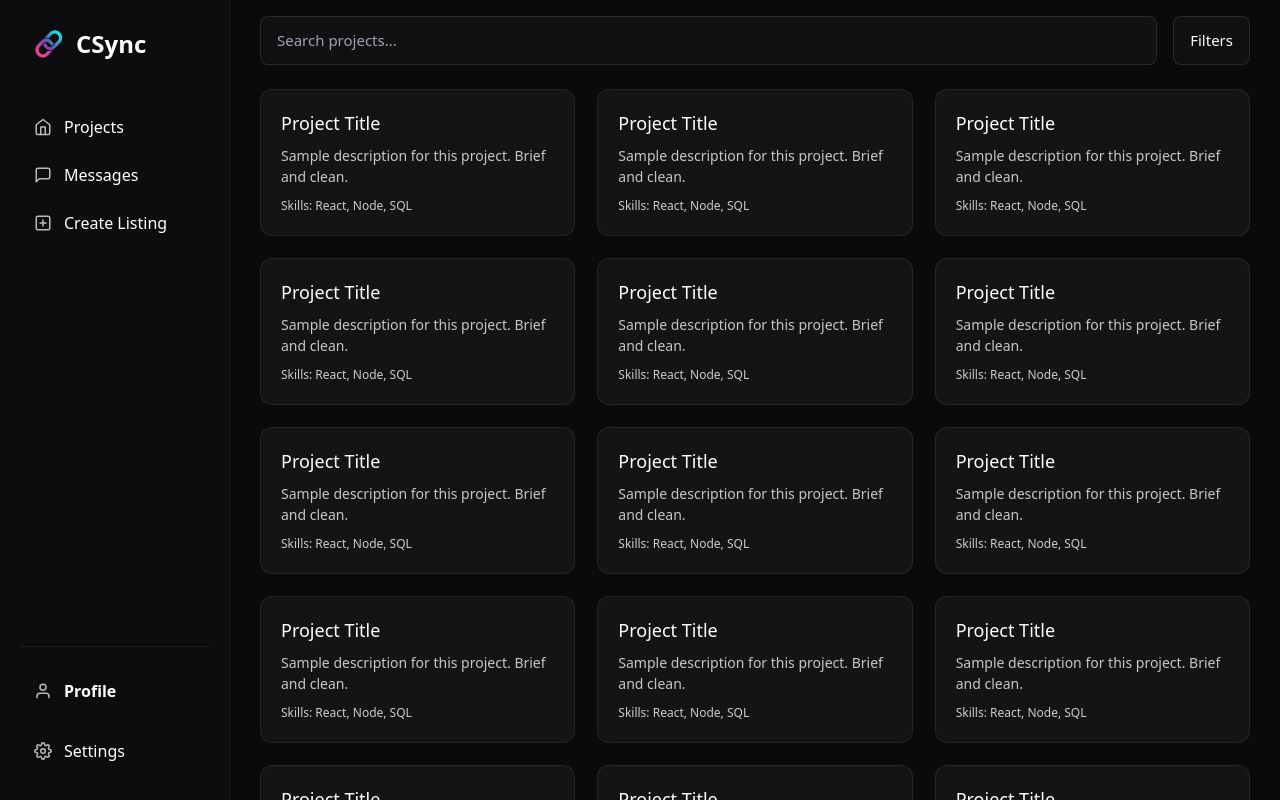
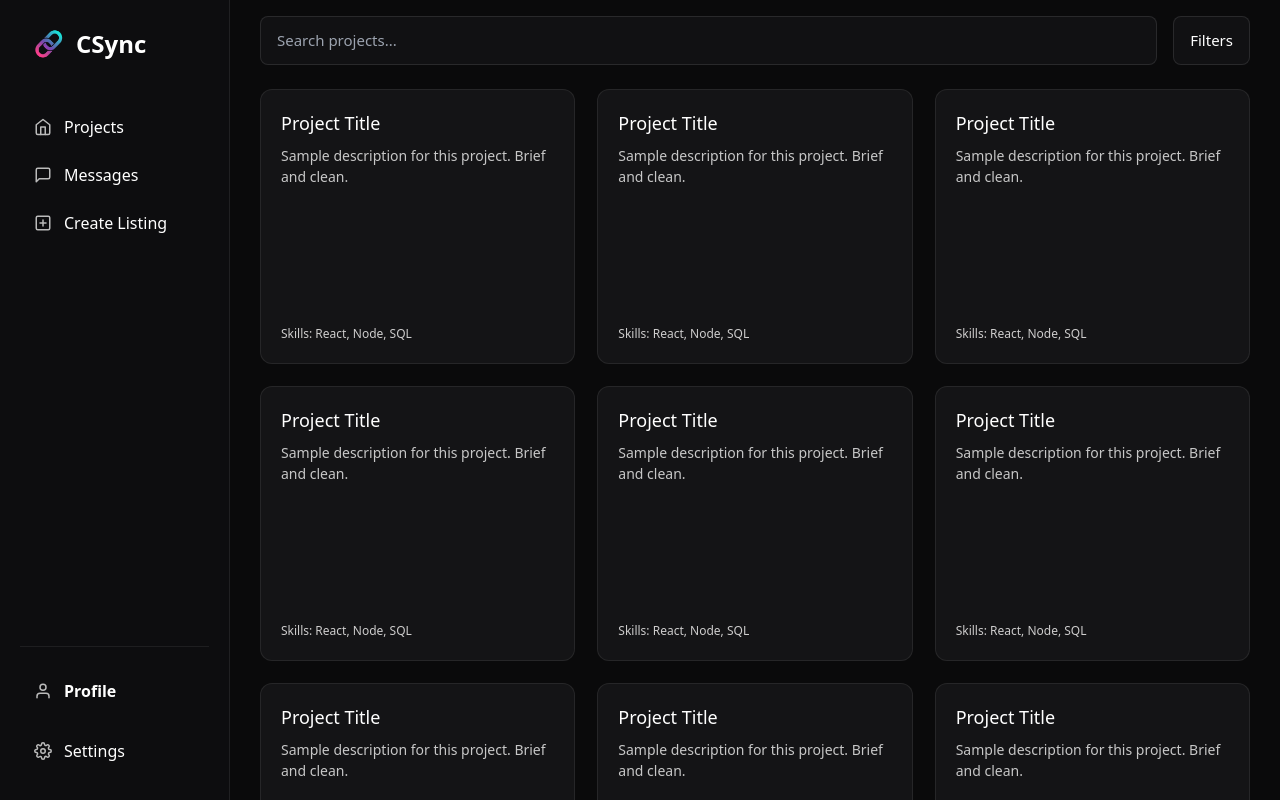
Before and after one commit to deepp5/CSync, a React (Vite) app in the folder frontend/: page /home in a window 1280 px wide. Built offline with nearby package versions, Linux system fonts and the light colour scheme.

Commit message:
more home page updates

```diff
--- a/frontend/src/Components/HomePage/Cards/Card.css
+++ b/frontend/src/Components/HomePage/Cards/Card.css
@@ -5,6 +5,10 @@
     padding: 20px;
     transition: 0.25s ease;
     cursor: pointer;
+    min-height: 275px;
+    display: flex;
+    flex-direction: column;
+    justify-content: space-between;
 }
 
 .project-card:hover {
--- a/frontend/src/Components/HomePage/Cards/Card.jsx
+++ b/frontend/src/Components/HomePage/Cards/Card.jsx
@@ -4,8 +4,10 @@ import "./Card.css";
 export default function Card() {
   return (
         <div className="project-card">
-            <h3>Project Title</h3>
-            <p className="desc">Sample description for this project. Brief and clean.</p>
+            <div className = "cardTop">
+                <h3>Project Title</h3>
+                <p className="desc">Sample description for this project. Brief and clean.</p>
+            </div>
             <p className="skills">Skills: React, Node, SQL</p>
         </div>
     );
--- a/frontend/src/Components/HomePage/Search/SearchBar.css
+++ b/frontend/src/Components/HomePage/Search/SearchBar.css
@@ -20,9 +20,14 @@
     transition: 0.2s ease;
 }
 
+.search-input:hover{
+    outline: none;
+    border-color: #ffffff;
+}
+
 .search-input:focus {
     outline: none;
-    border-color: #21daf2;
+    border-color: #ffffff;
 }
 
 .filter-btn {
@@ -37,6 +42,5 @@
 }
 
 .filter-btn:hover {
-    border-color: #fa4efd;
-    box-shadow: 0 0 6px rgba(250, 78, 253, 0.4);
+    border-color: #ffffff;
 }
```
